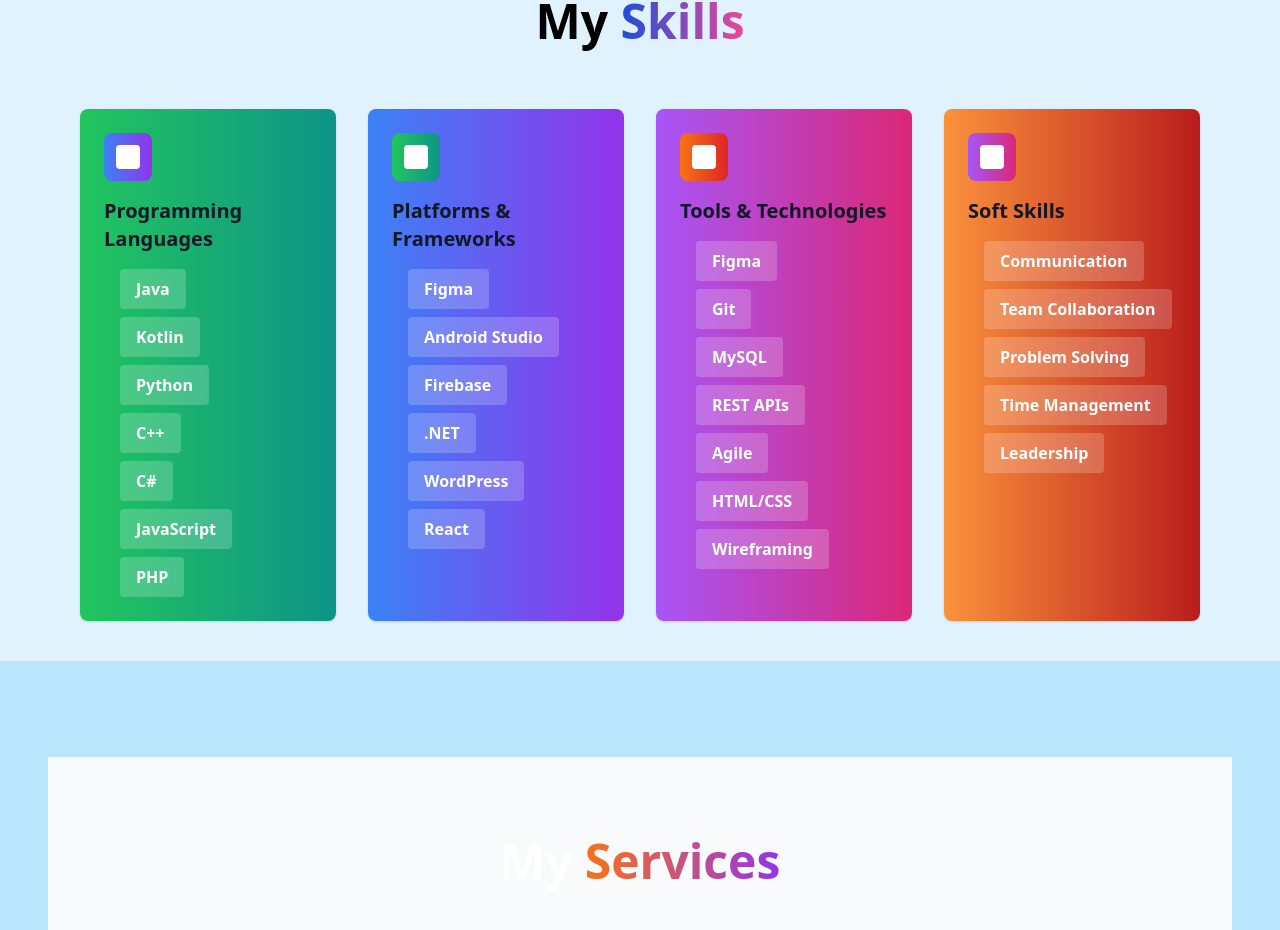
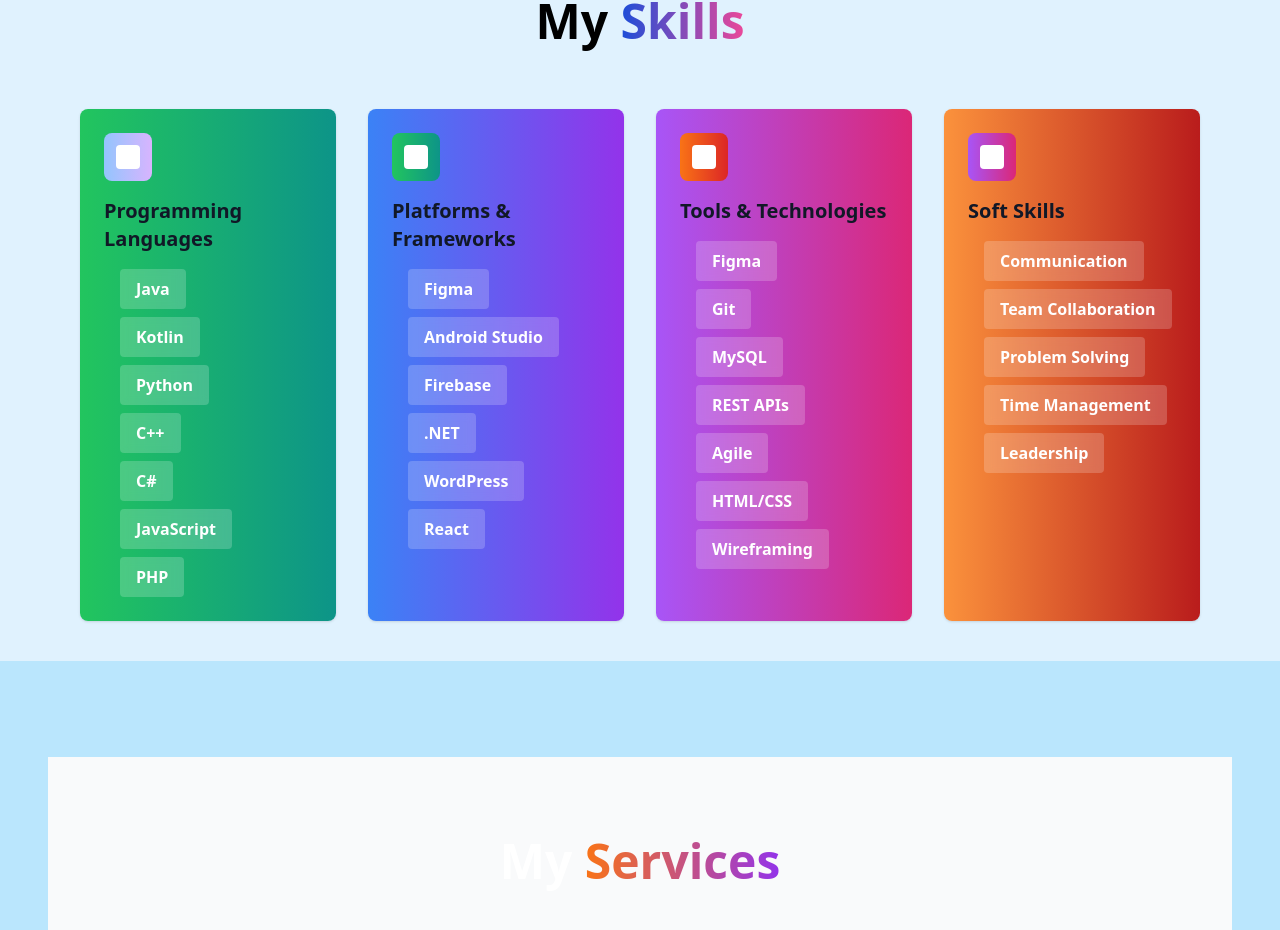
Before and after one commit to Disna11/Portfolio, a plain HTML site: page index.html in a window 1280 px wide. Shown: the part 1739-2669 px from the top of the page. Drawn offline with nearby package versions, Linux system fonts and the light colour scheme.

Commit message:
Update index.html
changed the colour for the background of the card1 in skill section

```diff
--- a/index.html
+++ b/index.html
@@ -315,7 +315,7 @@
 
                 <!-- Card 1 -->
                 <div class="p-6 bg-gradient-to-r from-green-500 to-teal-600 rounded-lg shadow hover:shadow-xl transition-all duration-300 transform hover:-translate-y-2">
-                    <div class="w-12 h-12 rounded-lg bg-gradient-to-r from-blue-500 to-purple-600 mb-4 flex items-center justify-center">
+                    <div class="w-12 h-12 rounded-lg bg-gradient-to-r from-blue-300 to-purple-300 mb-4 flex items-center justify-center">
                         <div class="w-6 h-6 bg-white rounded"></div>
                     </div>
                     <h3 class="text-xl text-gray-900 font-bold mb-4">Programming Languages</h3>
```
